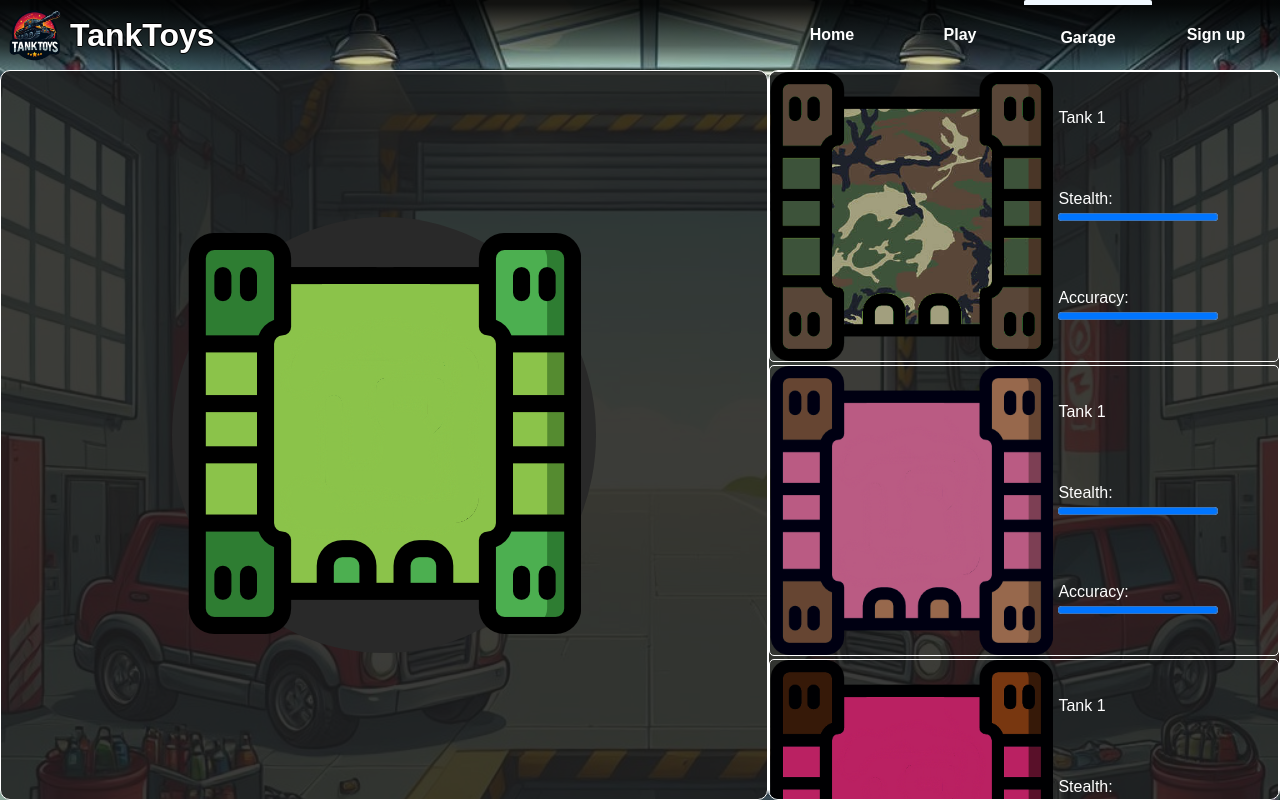
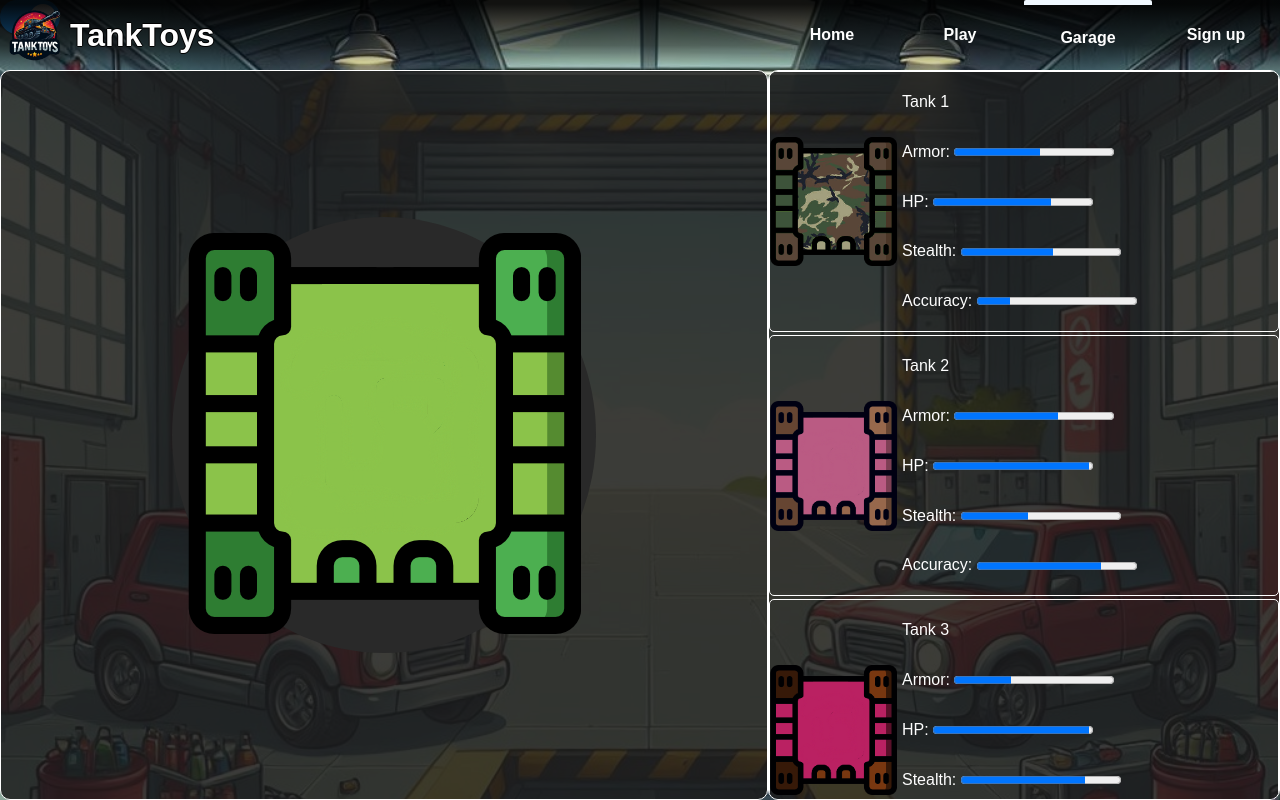
Before and after one commit to TankToys/TankToys-Web, a plain HTML site: page pages/garage.html in a window 1280 px wide. Drawn offline with Linux system fonts and the light colour scheme; a script that the page names is missing.

Commit message:
garage switch

```diff
--- a/pages/garage.html
+++ b/pages/garage.html
@@ -1,11 +1,12 @@
 <!DOCTYPE html>
 <html lang="en">
   <head>
-    <meta charset="UTF-8">
-    <meta name="viewport" content="width=device-width, initial-scale=1.0">
-    <link rel="stylesheet" href="../styles/general.css">
-    <link rel="stylesheet" href="../styles/nav.css">
-    <link rel="stylesheet" href="../styles/garage.css">
+    <meta charset="UTF-8" />
+    <meta name="viewport" content="width=device-width, initial-scale=1.0" />
+    <link rel="stylesheet" href="../styles/general.css" />
+    <link rel="stylesheet" href="../styles/nav.css" />
+    <link rel="stylesheet" href="../styles/switch.css" />
+    <link rel="stylesheet" href="../styles/garage.css" />
 
     <script src="../scripts/garage.js"></script>
     <title>TankToys</title>
@@ -13,7 +14,7 @@
   <body>
     <div class="nav">
       <div class="logo">
-            <img src="../images/company_logo.png" alt="company logo">
+        <img src="../images/company_logo.png" alt="company logo" />
         <h1>TankToys</h1>
       </div>
 
@@ -27,50 +28,64 @@
 
     <div class="tankEditor">
       <div class="separator"></div>
+      <label class="switch">
+        <input type="checkbox" id="check" checked />
+        <span class="slider round"></span>
+      </label>
       <div class="tankView">
         <div>
-                <img src="../images/tanks/tanky-bot.png" alt="">
+          <img class="tankImg" src="../images/tanks/tanky-bot.png" alt="" />
         </div>
       </div>
       <div class="infoView">
         <div class="card">
-                <img src="../images/tanks/tanky-bot-2.png" alt="">
+          <img class="tankImg" src="../images/tanks/tanky-bot-2.png" alt="" />
           <div>
             Tank 1
-                    <div>Stealth: <progress value="100" ></progress></div>
-                    <div>Accuracy: <progress value="100" ></progress></div>
+            <div>Armor: <progress value="54" max="100"></progress></div>
+            <div>HP: <progress value="74" max="100"></progress></div>
+            <div>Stealth: <progress value="58" max="100"></progress></div>
+            <div>Accuracy: <progress value="21" max="100"></progress></div>
           </div>
         </div>
         <div class="card">
-                <img src="../images/tanks/tanky-bot-3.png" alt="">
+          <img class="tankImg" src="../images/tanks/tanky-bot-3.png" alt="" />
           <div>
-                    Tank 1
-                    <div>Stealth: <progress value="100" ></progress></div>
-                    <div>Accuracy: <progress value="100" ></progress></div>
+            Tank 2
+            <div>Armor: <progress value="65" max="100"></progress></div>
+            <div>HP: <progress value="98" max="100"></progress></div>
+            <div>Stealth: <progress value="42" max="100"></progress></div>
+            <div>Accuracy: <progress value="78" max="100"></progress></div>
           </div>
         </div>
         <div class="card">
-                <img src="../images/tanks/tanky-bot-4.png" alt="">
+          <img class="tankImg" src="../images/tanks/tanky-bot-4.png" alt="" />
           <div>
-                    Tank 1
-                    <div>Stealth: <progress value="100" ></progress></div>
-                    <div>Accuracy: <progress value="100" ></progress></div>
+            Tank 3
+            <div>Armor: <progress value="36" max="100"></progress></div>
+            <div>HP: <progress value="98" max="100"></progress></div>
+            <div>Stealth: <progress value="78" max="100"></progress></div>
+            <div>Accuracy: <progress value="12" max="100"></progress></div>
           </div>
         </div>
         <div class="card">
-                <img src="../images/tanks/tanky-bot-5.png" alt="">
+          <img class="tankImg" src="../images/tanks/tanky-bot-5.png" alt="" />
           <div>
-                    Tank 1
-                    <div>Stealth: <progress value="100" ></progress></div>
-                    <div>Accuracy: <progress value="100" ></progress></div>
+            Tank 4
+            <div>Armor: <progress value="12" max="100"></progress></div>
+            <div>HP: <progress value="32" max="100"></progress></div>
+            <div>Stealth: <progress value="45" max="100"></progress></div>
+            <div>Accuracy: <progress value="65" max="100"></progress></div>
           </div>
         </div>
         <div class="card">
-                <img src="../images/tanks/tanky-bot-6.png" alt="">
+          <img class="tankImg" src="../images/tanks/tanky-bot-6.png" alt="" />
           <div>
-                    Tank 1
-                    <div>Stealth: <progress value="100" ></progress></div>
-                    <div>Accuracy: <progress value="100" ></progress></div>
+            Tank 5
+            <div>Armor: <progress value="52" max="100"></progress></div>
+            <div>HP: <progress value="32" max="100"></progress></div>
+            <div>Stealth: <progress value="12" max="100"></progress></div>
+            <div>Accuracy: <progress value="65" max="100"></progress></div>
           </div>
         </div>
       </div>
--- /dev/null
+++ b/scripts/garage.js
@@ -0,0 +1,26 @@
+let imgs;
+
+document.addEventListener('DOMContentLoaded', ()=>{
+
+    imgs = document.getElementsByClassName("tankImg");
+
+    document.getElementById("check").addEventListener('change', (e)=>{change(e)});
+});
+
+function change(e){
+    if (e.currentTarget.checked) {
+        for (const img of imgs) {
+            img.src = img.src.replace("top", "bot");
+        }
+    } else {
+        for (const img of imgs) {
+            img.src = img.src.replace("bot", "top");
+        }
+    }
+
+    let progressBars = document.getElementsByTagName("progress");
+
+    for (const bar of progressBars) {
+        bar.value = Math.random() * 100;
+    }
+}
--- a/styles/garage.css
+++ b/styles/garage.css
@@ -60,8 +60,10 @@
 }
 
 .card > img{
-    max-height:100%;
-    max-width:100%;
+    display: flex;
+    align-self: center;
+    max-height:50%;
+    max-width:50%;
 }
 
 .card > div {
@@ -72,6 +74,7 @@
     margin: 5px;
 }
 
-.card > div > progress {
-    accent-color: rgb(17, 139, 12);
+.switch{
+    position: absolute;
+
 }
--- a/styles/general.css
+++ b/styles/general.css
@@ -17,6 +17,10 @@
     margin: 0;
 }
 
+img{
+    user-select: none;
+}
+
 h1, h2, h3, h4, h5{
     color: var(--text);
     text-shadow: 1px 0 0 #000, 0 -1px 0 #000, 0 1px 0 #000, -1px 0 0 #000;
--- /dev/null
+++ b/styles/switch.css
@@ -0,0 +1,59 @@
+.switch {
+    position: relative;
+    display: inline-block;
+    width: 60px;
+    height: 34px;
+  }
+
+  .switch input {
+    opacity: 0;
+    width: 0;
+    height: 0;
+  }
+
+  .slider {
+    position: absolute;
+    cursor: pointer;
+    top: 0;
+    left: 0;
+    right: 0;
+    bottom: 0;
+    background-color: #ccc;
+    -webkit-transition: .4s;
+    transition: .4s;
+  }
+
+  .slider:before {
+    position: absolute;
+    content: "";
+    height: 26px;
+    width: 26px;
+    left: 4px;
+    bottom: 4px;
+    background-color: white;
+    -webkit-transition: .4s;
+    transition: .4s;
+  }
+
+  input:checked + .slider {
+    background-color: #2196F3;
+  }
+
+  input:focus + .slider {
+    box-shadow: 0 0 1px #2196F3;
+  }
+
+  input:checked + .slider:before {
+    -webkit-transform: translateX(26px);
+    -ms-transform: translateX(26px);
+    transform: translateX(26px);
+  }
+
+  /* Rounded sliders */
+  .slider.round {
+    border-radius: 34px;
+  }
+
+  .slider.round:before {
+    border-radius: 50%;
+  }
```
Lines whose indentation alone changed are shown as unchanged.
